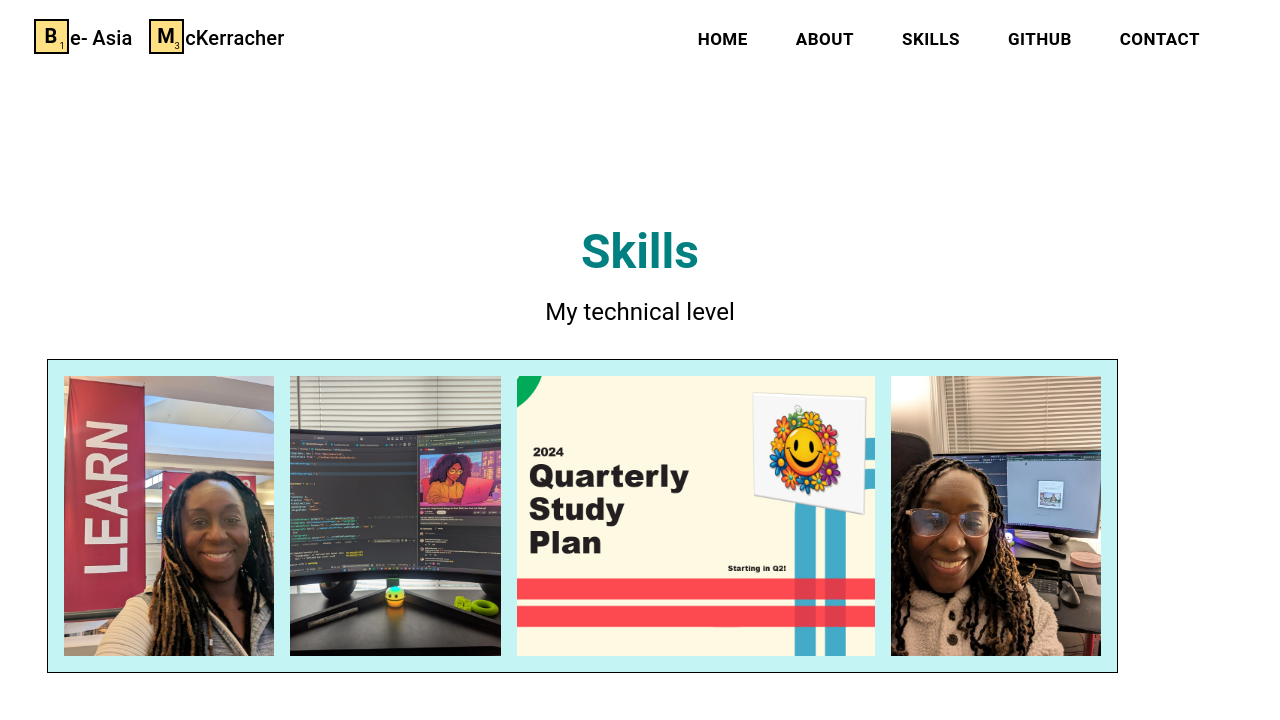
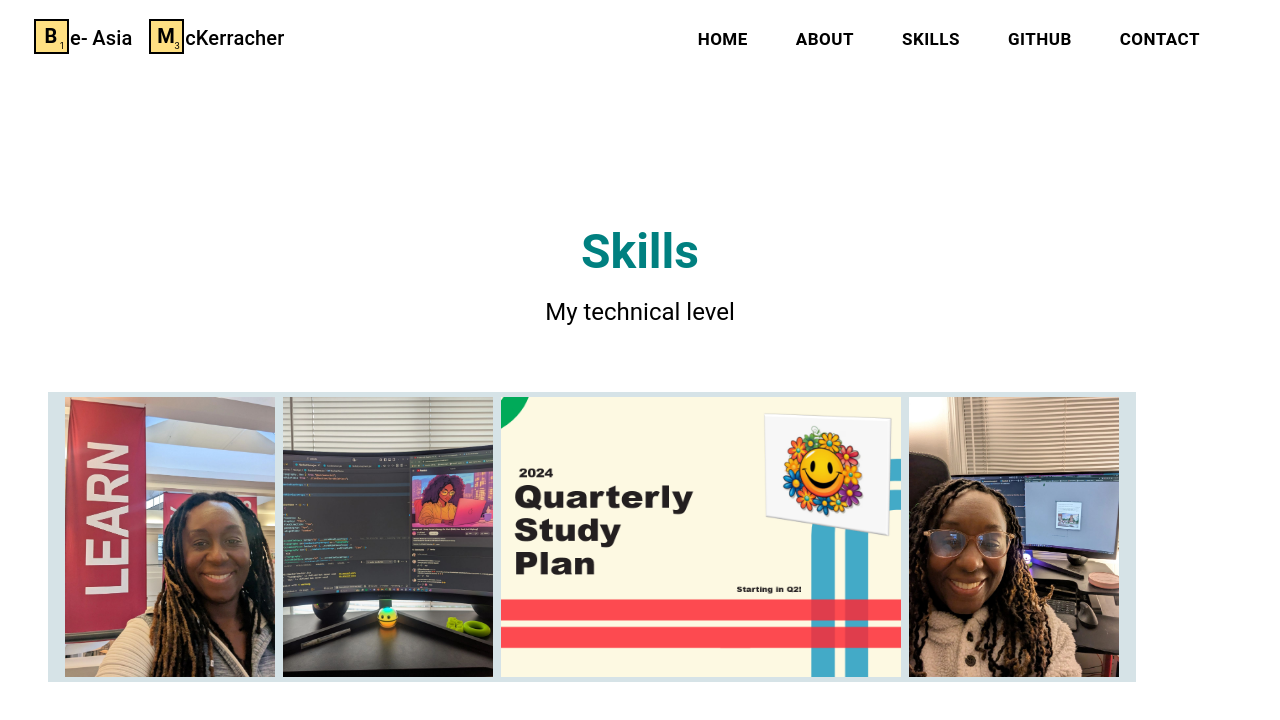
Before and after one commit to amerigirl/website, a React (Create React App) app: page /skillsPage in a window 1280 px wide. Shown: the top 720 px of the page. Built offline with nearby package versions, Linux system fonts and the light colour scheme.

Commit message:
all done with color and images on skills page

```diff
--- a/src/Components/SkillsPage/SkillsPage.jsx
+++ b/src/Components/SkillsPage/SkillsPage.jsx
@@ -13,18 +13,19 @@ const SkillsPage = () => {
       <Box sx={{ marginTop: "10rem" }}>
         <SectionTitle title={"Skills"} subtitle={"My technical level"} />
       </Box>
-
+      {/**
+This box is not responsive and needs troubleshooting
+ */}
       <Box
         sx={{
           display: "flex",
           justifyContent: "center",
           height: "35vh",
-          gap: "1rem",
-          backgroundColor: "rgb(197, 244, 244)",
-          margin: "0 3rem 0 3rem",
-          padding: "1rem",
-          outline: "1px solid black",
-          width: "81%",
+          width: "85%",
+          gap: ".5rem",
+          backgroundColor: "#d6e3e7",
+          margin: "2rem 3rem 0 3rem",
+          padding: ".3rem 0 ",
         }}
       >
         <img src="../../../learn.jpg" alt="learning" />
```
